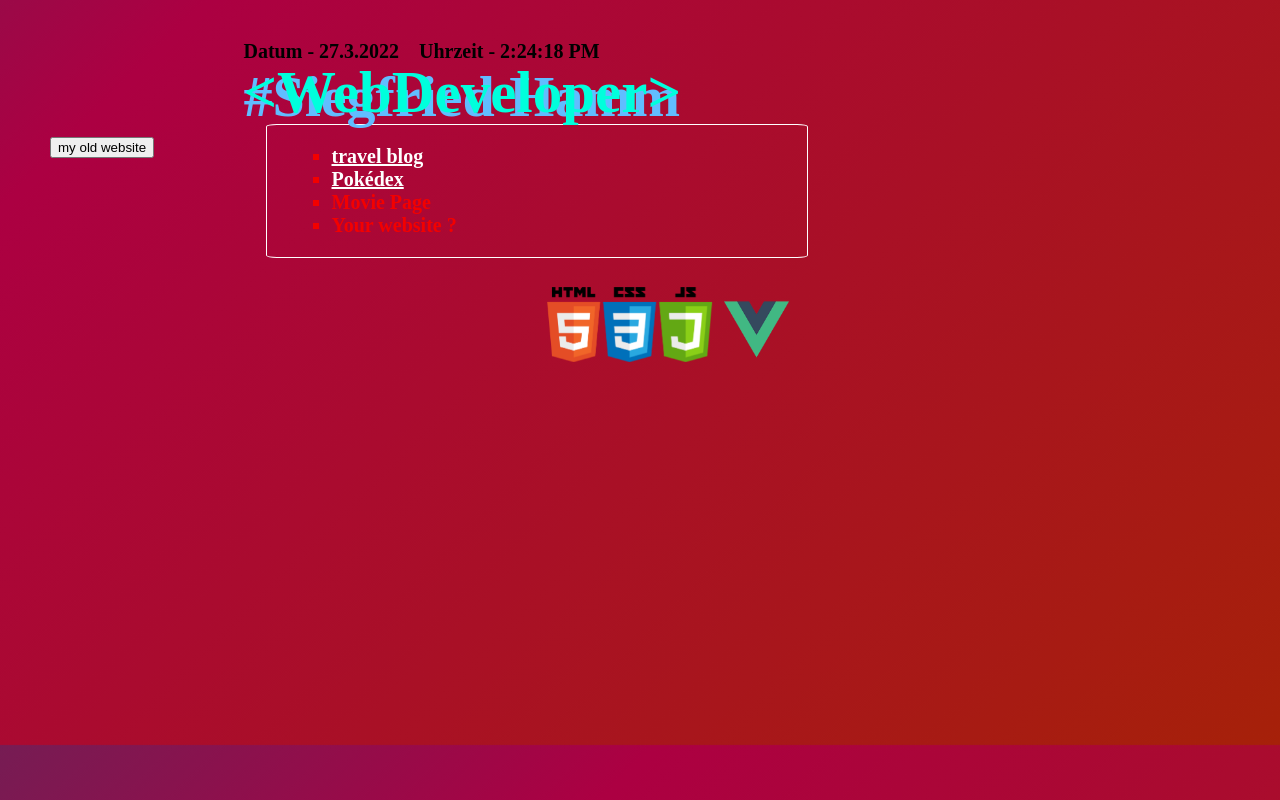
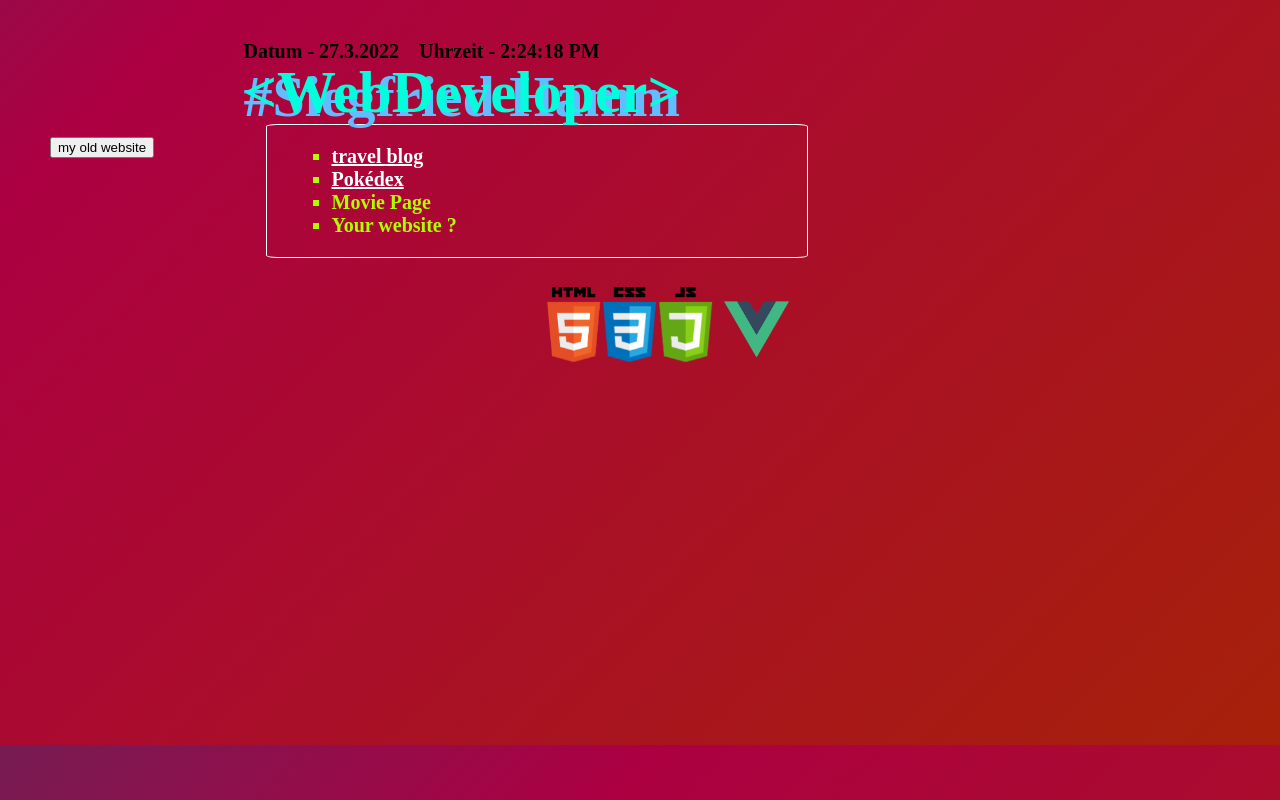
Before and after one commit to siggi-ai/newport, a Vue app: page / in a window 1280 px wide. Built offline with nearby package versions, Linux system fonts and the light colour scheme; a web font is replaced by a local one.

Commit message:
list color: wow!

```diff
--- a/src/App.vue
+++ b/src/App.vue
@@ -208,7 +208,7 @@ body {
   font-family: "Bungee Hairline";
   font-size: 20px;
   font-weight: bold;
-  color: #f30000;
+  color: #adff00;
   list-style: square;
 }
 
```
